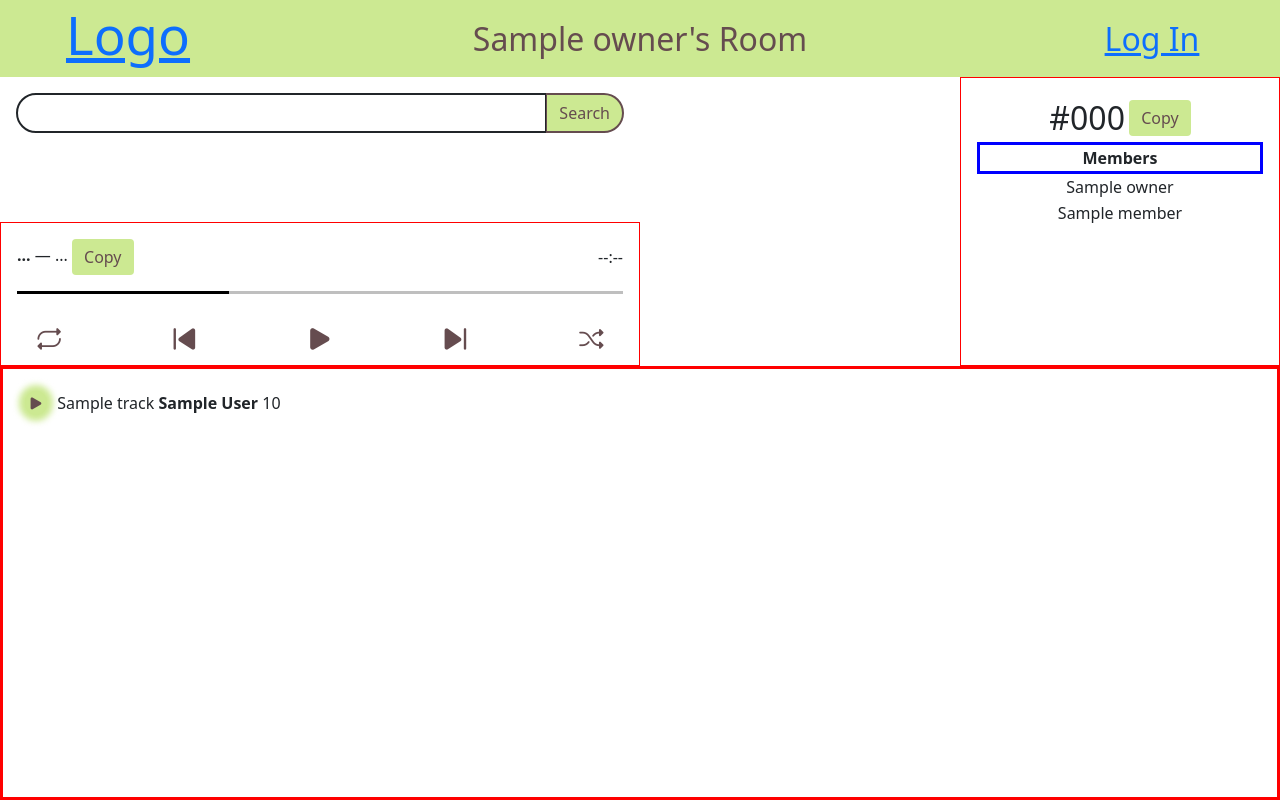
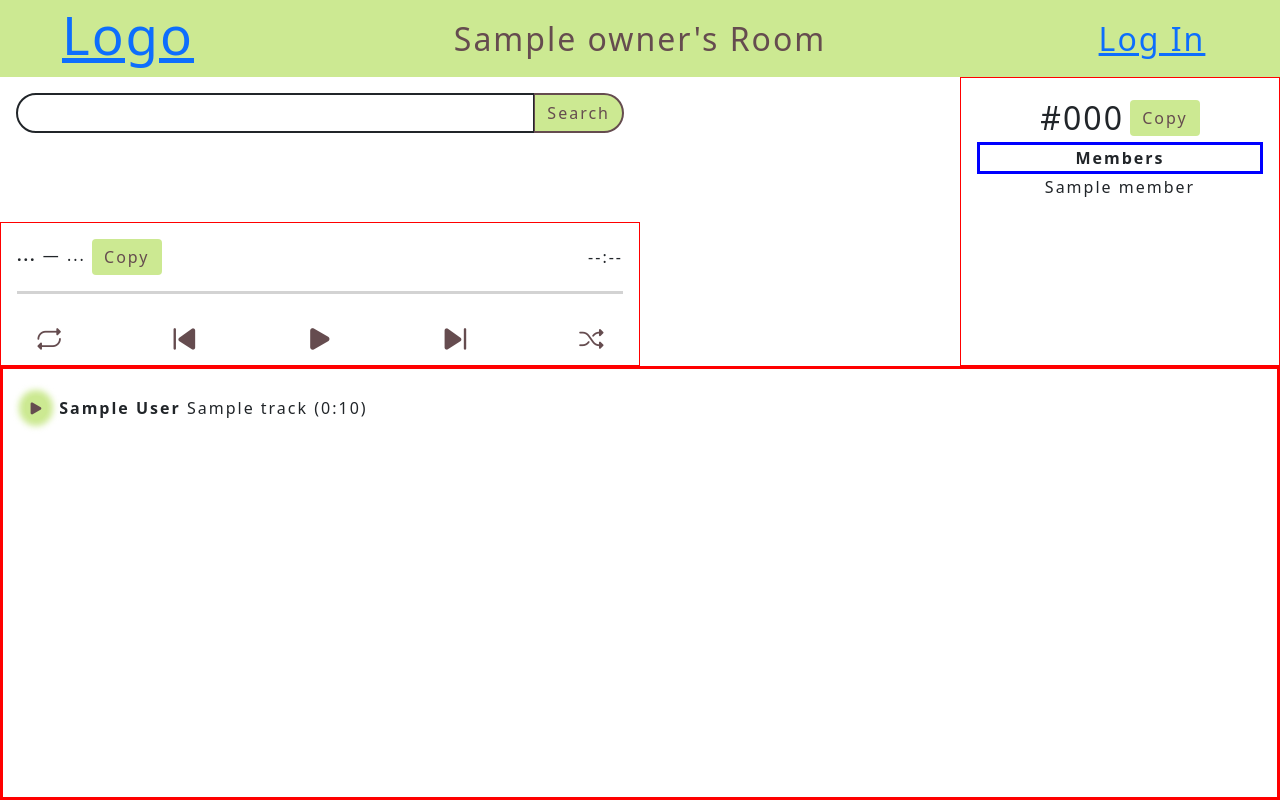
Before and after one commit to makashinmi/void, a Python web app: template flask-frontend/templates/room.html in a window 1280 px wide. Run offline with Jinja, Linux system fonts and the light colour scheme; the template is opened without the code that fills it: most values are stand-ins (such as "Sample title", 1, 10 or a date in 2020); some libraries are stand-ins or nearby versions.

Commit message:
- Implemented progress bar in player controls

```diff
--- a/backend/database.py
+++ b/backend/database.py
@@ -28,7 +28,6 @@ class Database:
             members = self.cur.execute('SELECT username FROM guests WHERE room_code=?', [code]).fetchall()
             playlist = self.cur.execute(f'SELECT {", ".join(TRACK_COLUMNS)} FROM tracks INNER JOIN playlist ON playlist.room_code=?', [code]).fetchall()
             playlist = [dict(zip(TRACK_COLUMNS, track)) for track in playlist]
-            print(playlist)
             room = models.Room(code=code, owner=owner[0], members=[row[0] for row in members], playlist=playlist)
             return room
         return None
--- a/flask-frontend/server.py
+++ b/flask-frontend/server.py
@@ -4,10 +4,12 @@ import json
 from hashlib import md5
 from flask_socketio import SocketIO, emit, send, join_room, leave_room
 from time import sleep
+from os import environ as env
 
 
 app = Flask(__name__)
 app.debug = True
+app.config['SECRET_KEY'] = env.get('VOID_SECRET') or '5upErS3cr37'
 API_URL = 'http://localhost:8000/api'
 socketio = SocketIO(app)
 
--- a/flask-frontend/static/css/room.css
+++ b/flask-frontend/static/css/room.css
@@ -1,3 +1,8 @@
+*, ::before, ::after {
+	letter-spacing: 2px;
+}
+
+
 footer {
 	display: none;
 }
@@ -99,22 +104,26 @@ footer {
 }
 
 .controls__progress {
+	padding: 16px 0;
 	position: relative;
+	align-items: center;
 }
 
-.controls__progress hr {
+.controls__progress div {
+	background-color: lightgray;
 	position: relative;
 	height: 3px;
-	color: black;
+	margin: 0;
 }
 
-.controls__progress::before {
+#progressBar {
 	position: absolute;
+	top: 0;
+	bottom: 0;
+	margin: auto 0;
 	left: 0;
-	height: 3px;
 	background-color: black;
-	width: 35%;
-	content: '';
+	width: 0%;
 }
 
 .controls__title {
@@ -148,6 +157,7 @@ footer {
 /* --- PLAYLIST --- */
 .playlist__track {
 	cursor: pointer;
+	padding: 5px 0;
 }
 
 .playlist__track span,
--- a/flask-frontend/static/js/player.js
+++ b/flask-frontend/static/js/player.js
@@ -1,6 +1,6 @@
 export { player };
 
-var player_elements = ['playBtn', 'pauseBtn', 'nextBtn', 'prevBtn', 'repeatBtn', 'shuffleBtn', 'title', 'duration']
+var player_elements = ['playBtn', 'pauseBtn', 'nextBtn', 'prevBtn', 'repeatBtn', 'shuffleBtn', 'title', 'duration', 'progress', 'progressBar'];
 player_elements.forEach(function (id) {
 	window[id] = document.getElementById(id);
 });
@@ -25,7 +25,18 @@ Player.prototype = {
 			if (self.repeat) self.play()
 			else self.skipTo(self.index + 1)
 		};
+		self.current_audio.ontimeupdate = self.updateProgress.bind(self);
 		self.resetPlaylistOrder();
+	},
+	fastforward: function(e) {
+		var self = this;
+		per = (e.clientX - progress.offsetLeft) / progress.offsetWidth;
+
+		if(self.current_audio.src) {
+			per = per < 0 ? 0 : per > 100 ? 100 : per;
+			progressBar.style.width = `${per * 100}%`;
+			duration.innerHTML = `${self.formatTime(Math.floor(per * self.current_audio.duration))}`;
+		};
 	},
 	formatTime: function(duration_seconds) {
 		var seconds = duration_seconds % 60;
@@ -60,20 +71,6 @@ Player.prototype = {
 		self.index = self.playlist_order.indexOf(index);
 		self.skipTo(self.index);
 	},
-	skipNext: function() {
-		var self = this;
-		var next_index = self.index + 1;
-
-		self.index = next_index > self.playlist.length - 1 ? self.playlist_order[0] :  self.playlist_order[next_index];
-		self.play();
-	},
-	skipPrev: function() {
-		var self = this;
-		var prev_index = self.index - 1;
-
-		self.index = prev_index < 0 ? self.playlist_order[self.playlist.length - 1] : self.playlist_order[prev_index];
-		self.play();
-	},
 	skipTo: function (index) {
 		var self = this;
 
@@ -82,7 +79,8 @@ Player.prototype = {
 
 		self.current_audio.src = `/static/tracks/${track_obj.file}.webm`;
 		title.innerHTML = `<b>${track_obj.author}</b> &mdash; ${track_obj.name}`;
-		duration.innerHTML = `${self.formatTime(track_obj.duration_seconds)}`;
+		duration.innerHTML = `${self.formatTime(0)}`;
+		progressBar.style.width = '0%';
 		self.play();
 	},
 	shuffle: function () {
@@ -104,11 +102,17 @@ Player.prototype = {
 			self.index = self.playlist_order[self.index];
 			self.resetPlaylistOrder()
 		};
+	},
+	updateProgress: function () {
+		var self = this;
+
+		var current_per = Number(Number(self.current_audio.currentTime / self.current_audio.duration * 100).toFixed(2));
+		progressBar.style.width = `${current_per}%`;
+		duration.innerHTML = `${self.formatTime(Math.floor(self.current_audio.currentTime))}`;
 	}
 };
 
 var switchActiveState = function (e) {
-	e.stopImmediatePropagation();
 	let target = e.currentTarget;
 	if (target.hasAttribute('active')) {
 		target.removeAttribute('active');
@@ -140,19 +144,35 @@ shuffleBtn.addEventListener('click', function (e) {
 });
 
 nextBtn.addEventListener('click', function(e) {
-	e.stopImmediatePropagation();
 	player.skipTo(player.index+1);
 });
 prevBtn.addEventListener('click', function (e) {
-	e.stopImmediatePropagation();
 	player.skipTo(player.index-1);
 });
 
 playBtn.addEventListener('click', function (e) {
-	e.stopImmediatePropagation();
 	player.play();
 });
 pauseBtn.addEventListener('click', function (e) {
-	e.stopImmediatePropagation();
 	player.pause();
 });
+
+/* All this below works cool and all, but I really don't like how it's implemented */
+/* P.S. Also this is prone to a bug: if you move the cursor, and then hold the click without moving it - nothing
+changes up until you either let go of the click or even just slightly move the cursor */
+var ff = function (e) { player.fastforward(e); };
+var per = 0;
+
+progress.addEventListener('mousedown', function (e) {
+	progress.addEventListener('mousemove', ff);
+	player.current_audio.ontimeupdate = null;
+});
+progress.addEventListener('mouseup', function (e) {
+	player.current_audio.ontimeupdate = player.updateProgress.bind(player);
+	progress.removeEventListener('mousemove', ff);
+	player.current_audio.currentTime = player.current_audio.duration * per;
+});
+progress.addEventListener('click', function (e) {
+	ff(e);
+	player.current_audio.currentTime = player.current_audio.duration * per;
+});
--- a/flask-frontend/templates/room.html
+++ b/flask-frontend/templates/room.html
@@ -35,9 +35,11 @@
 					</tr>
 				</thead>
 				<tbody>
+					<!--
 					<tr>
 						<td>{{ room.owner }}</td>
 					</tr>
+					-->
 					{% for member in room.members %}
 						<tr>
 							<td>{{ member }}</td>
@@ -56,8 +58,9 @@
 				</span>
 				<span id='duration' class='player__duration'>--:--</span>
 			</div>
-			<div class='controls__progress'>
-				<hr>
+			<div id='progress' class='controls__progress'>
+				<div></div>
+				<div id='progressBar'></div>
 			</div>
 			<div class='controls__buttons'>
 				<button id='repeatBtn' class='btn'><i class='icon-repeat'></i></button>
@@ -75,11 +78,11 @@
 				<div id='{{ track.source_name }}-{{ track.source_id }}' class='playlist__track'>
 					<i class='btn core__after core__radius icon-play'></i>
 					<span class='title'>
+						<span><b>{{ track.author }}</b></span>
 						<span>{{ track.name }}</span>
-						<span><b>{{ track.author }}</b></span>
 					</span>
 					<span class='duration'>
-						{{ track.duration_seconds }}
+						({{ track.duration_seconds // 60 }}:{{ track.duration_seconds - track.duration_seconds // 60 * 60 }})
 					</span>
 				</div>
 			{% endfor %}
```
